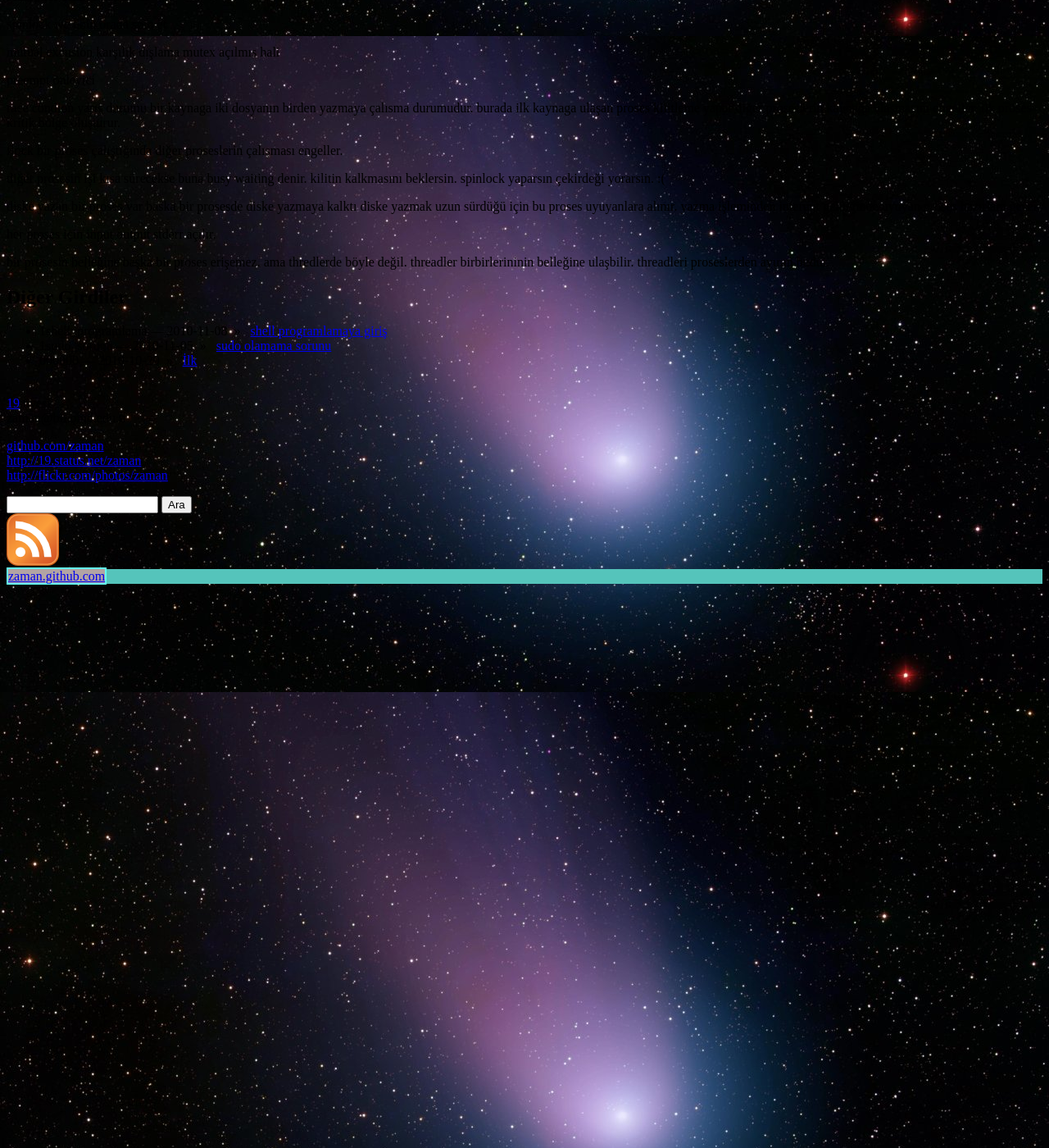
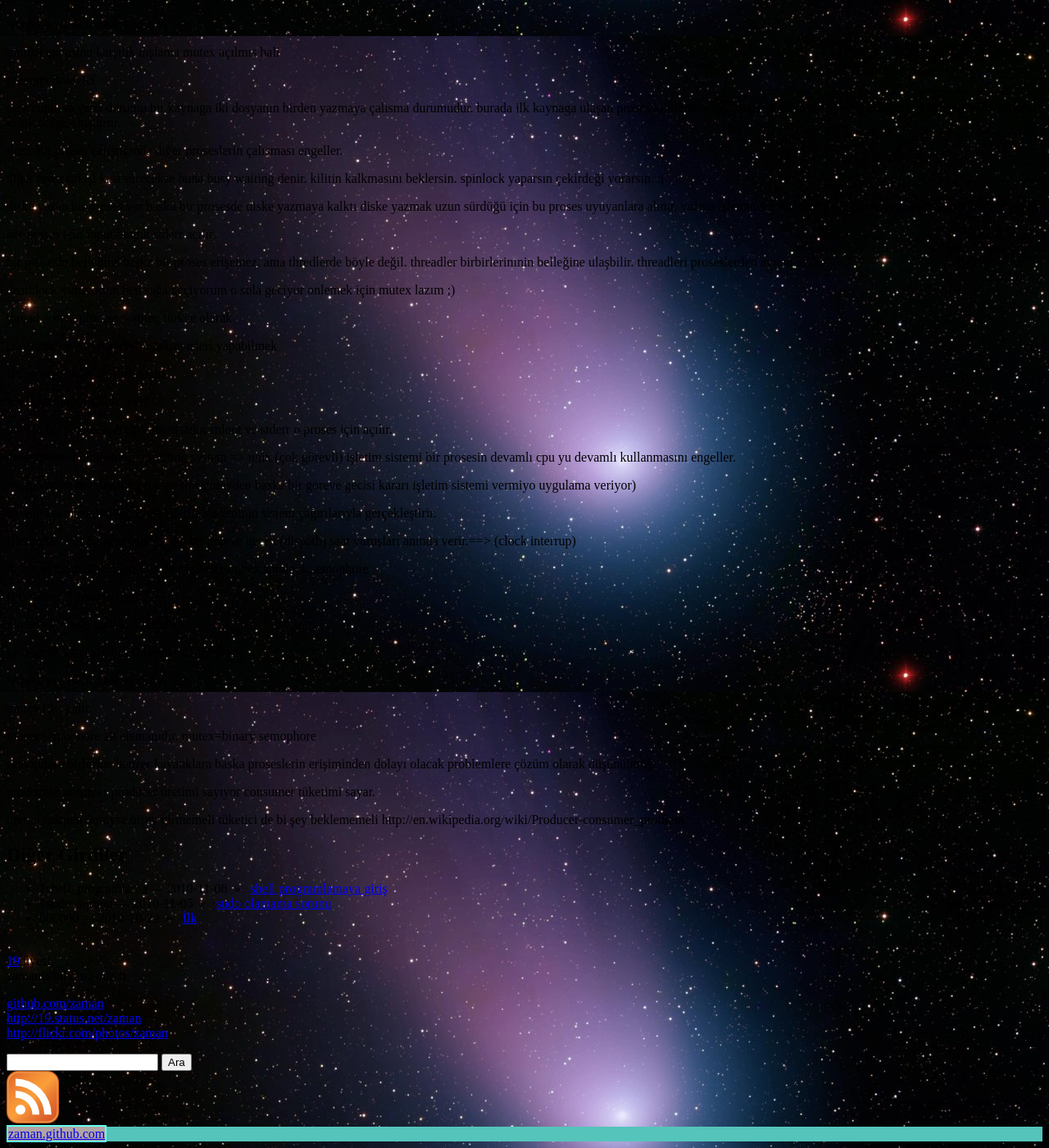
Before and after one commit to zaman/eski, a Jekyll site: the page built from 1/_posts/2011-04-07-Isletim_Sistemleri.md, in a window 1280 px wide and 1400 px high, scrolled down 756 px. Shown: the whole window at 82% size. Built offline with Jekyll 4.4.1, drawn with Linux system fonts in a browser that asks for light colours; some of the changed text lies outside the part shown.

Commit message:
Isletem_Sistemleri guncelle

```diff
--- a/1/_posts/2011-04-07-Isletim_Sistemleri.md
+++ b/1/_posts/2011-04-07-Isletim_Sistemleri.md
@@ -19,7 +19,7 @@ scheduler dispatch; kuyruga geri yolla yenisini al
 
 diske yazma işlemi vakit alan bir işlemdir.
 
-en hızlı register'a yazılır.
+en hızlı register''a yazılır.
 
 thread; çalıştırma birimi
 
@@ -68,3 +68,44 @@ her proses için input output stderr açılır.
 bir prosesin belleğine başka bir proses erişemez. ama thredlerde böyle değil.
 threadler birbirlerininin belleğine ulaşbilir. threadleri proseslerden ayıran
 budur.
+
+deathlock yuruyorum ben sağa geçiyorum o sola geciyor onlemek için mutex lazım ;)
+
+thread = evre  process = süreç türkce olarak
+
+concurrency = ayn anda bir takım işleri yapabilmek
+
+IPC = prsosesler arası iletisim.
+
+her threadin bir stack''i var
+
+unix te bir proses açıldıgı zaman stdin stdout ve stderr o proses için açılır.
+
+preemptive multitasking operating system => unix (çok görevli) işletim sistemi bir prosesin devamlı cpu yu devamlı kullanmasını engeller.
+
+coorparative multitasking o.s => (bir gorevden baska bir goreve gecisi kararı işletim sistemi vermiyo uygulama veriyor)
+
+okuma yazmaya ihtiyaç varsa işletim sisteminin sistem çağırılarıyla gerçekleştirir.
+
+işletim sistemi bir görevden baska bir goreve geçişi (dispath) saat vuruşları anında verir.==> (clock interrup)
+
+race condition durumları için alt başlıklar mutex,spinlock,semophore
+
+IPC süreçler arası iletişim.
+
+mutex --> ortağı dışlayıcı (kardış)
+
+kısa sürüyorsa spinlock
+driverlar da spinlock.
+
+semophore (0-255) arası değer alır.
+
+mutex (0-1) alır.
+
+mutex semophore alt elemanıdır. mutex=binary semophore
+
+semophore birbirine benzer kayanklara baska proseslerin erişiminden dolayı olacak problemlere çözüm olarak düşünülmüş.
+
+producer/consumer producer üretimi sayıyor consumer tüketimi sayar.
+
+üretici tampon doluysa bişey girmemeli tüketici de bi şey beklememeli  http://en.wikipedia.org/wiki/Producer-consumer_problem
```
